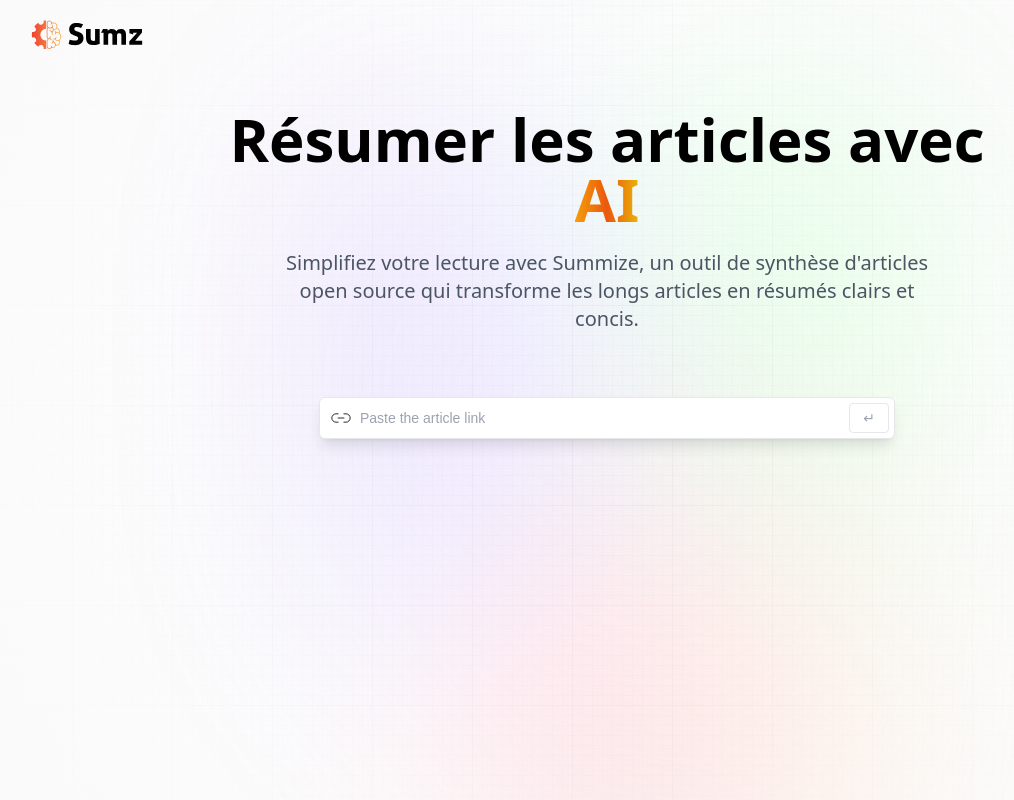
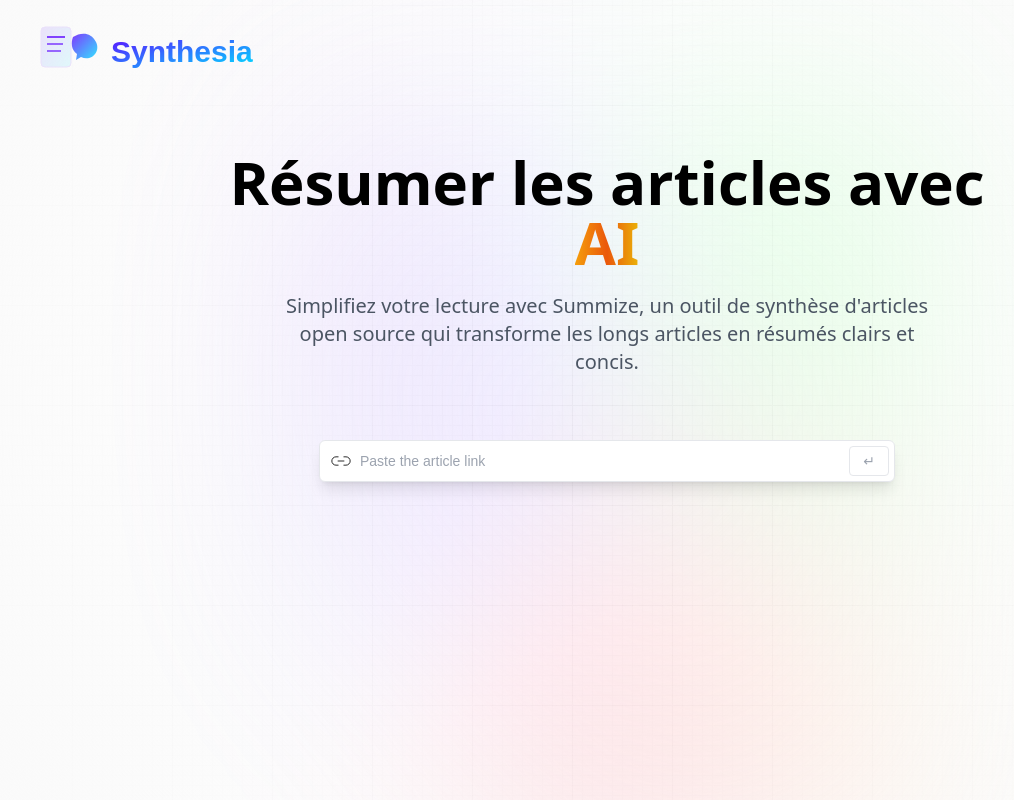
Before and after one commit to Ilbhihii/projetaii1, a React (Vite) app: page / in a window 1280 px wide. Shown: the whole page, without its empty margins (33-1047 px from the left). Built offline with nearby package versions, Linux system fonts and the light colour scheme; a web font is replaced by a local one.

Commit message:
Update Hero.jsx

```diff
--- a/src/components/Hero.jsx
+++ b/src/components/Hero.jsx
@@ -6,7 +6,24 @@ const Hero = () => {
   return (
     <header className='w-full flex justify-center items-center flex-col'>
       <nav className='flex justify-between items-center w-full mb-10 pt-3'>
-        <img src={logo} alt='sumz_logo' className='w-28 object-contain' />
+        <svg width="260" height="80" viewBox="0 0 260 80" fill="none" xmlns="http://www.w3.org/2000/svg">
+          <defs>
+            <linearGradient id="grad2" x1="0" y1="0" x2="1" y2="1">
+              <stop offset="0%" stop-color="#5F0AFF"/>
+              <stop offset="100%" stop-color="#00E0FF"/>
+            </linearGradient>
+          </defs>
+          <g transform="translate(10,15)">
+            <rect x="0" y="0" width="30" height="40" rx="4" fill="url(#grad2)" opacity="0.1" stroke="#5F0AFF" stroke-width="1"/>
+            <line x1="6" y1="10" x2="24" y2="10" stroke="#5F0AFF" stroke-width="1.5"/>
+            <line x1="6" y1="17" x2="22" y2="17" stroke="#5F0AFF" stroke-width="1.2"/>
+            <line x1="6" y1="24" x2="20" y2="24" stroke="#5F0AFF" stroke-width="1.2"/>
+            <path d="M32 10 C40 5, 50 5, 55 15 C60 25, 50 35, 40 30 L35 33 L36 27 C30 23, 30 15, 32 10 Z" fill="url(#grad2)" opacity="0.8"/>
+          </g>
+          <text x="80" y="50" font-family="Poppins, sans-serif" font-size="30" font-weight="600" fill="url(#grad2)">
+          Synthesia
+          </text>
+        </svg>
       </nav>
 
       <h1 className='head_text'>
```
